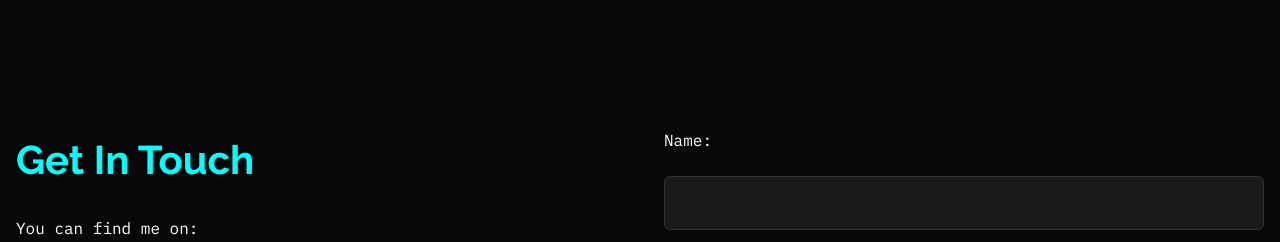
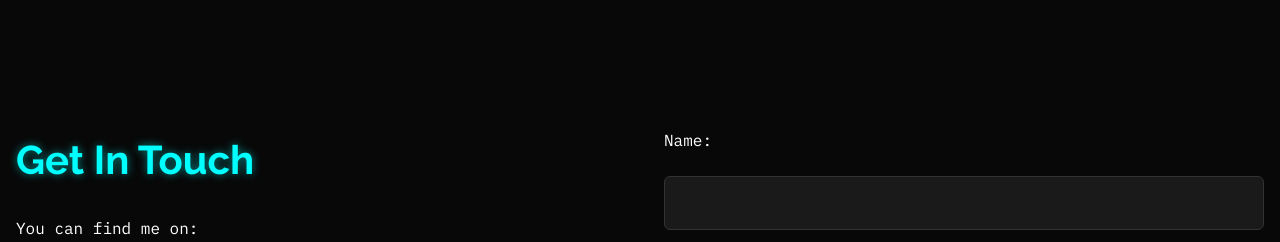
Before and after one commit to foxerinc/my-portfolio, a Next.js app: page / in a window 1280 px wide. Shown: the part 4720-4962 px from the top of the page. Built offline with nearby package versions, Linux system fonts and the light colour scheme.

Commit message:
Update Contact.tsx
add glow effect

```diff
--- a/src/components/Contact.tsx
+++ b/src/components/Contact.tsx
@@ -68,7 +68,7 @@ const Contact: React.FC = () => {
     <section id="contact" className="py-20 px-4 max-w-[1400px] mx-auto">
       <div className="flex flex-col md:flex-row gap-12">
         <div className="flex-1">
-          <h2 className="text-4xl xs:text-4xl font-heading mb-6 font-bold">Get In Touch</h2>
+          <h2 className="text-4xl xs:text-4xl font-heading mb-6 font-bold [text-shadow:0_0_8px_rgba(0,255,255,0.5)]">Get In Touch</h2>
           <p className="text-lg xs:text-base mb-5">You can find me on:</p>
           <ul className="mb-6">
             <li className="mb-3 flex items-center gap-3">
```
